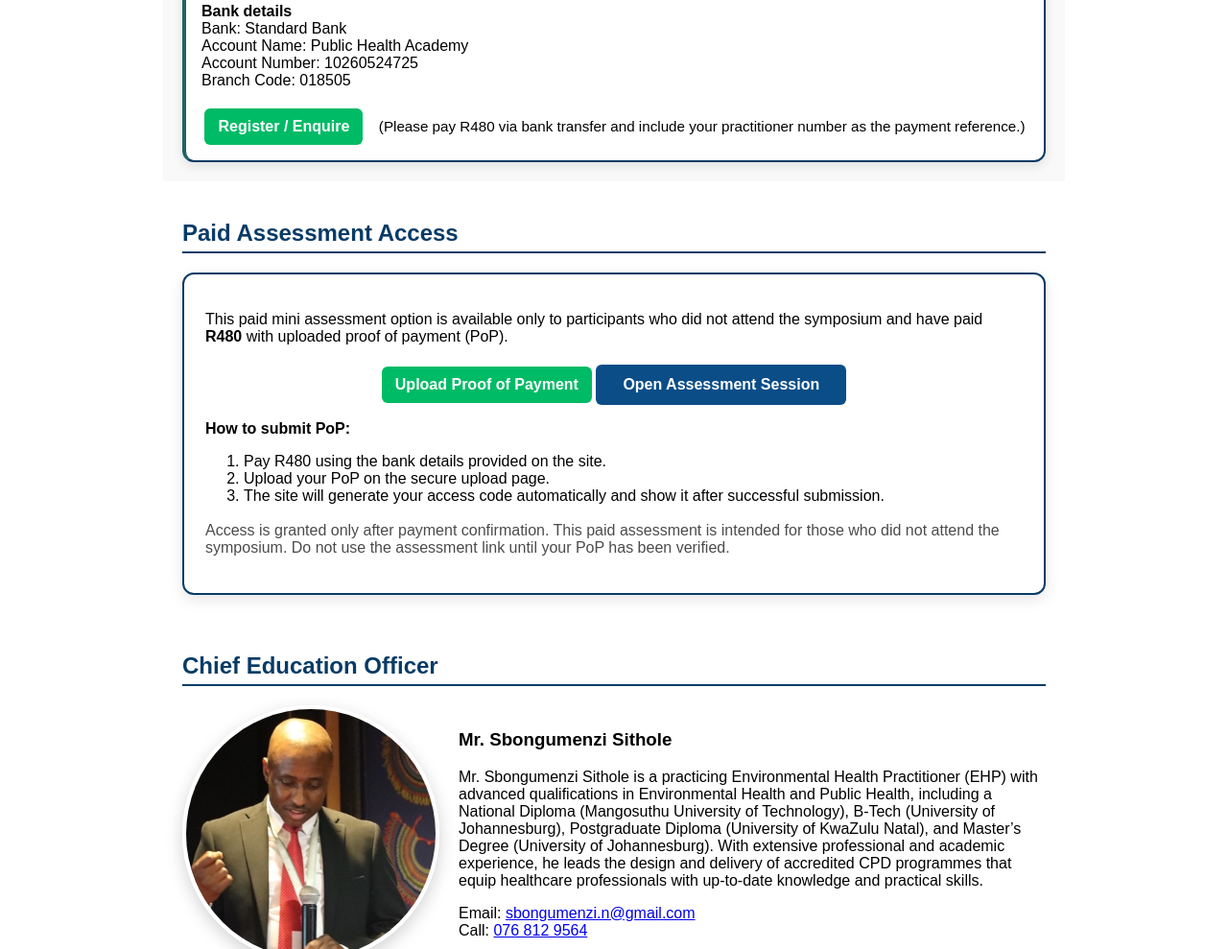
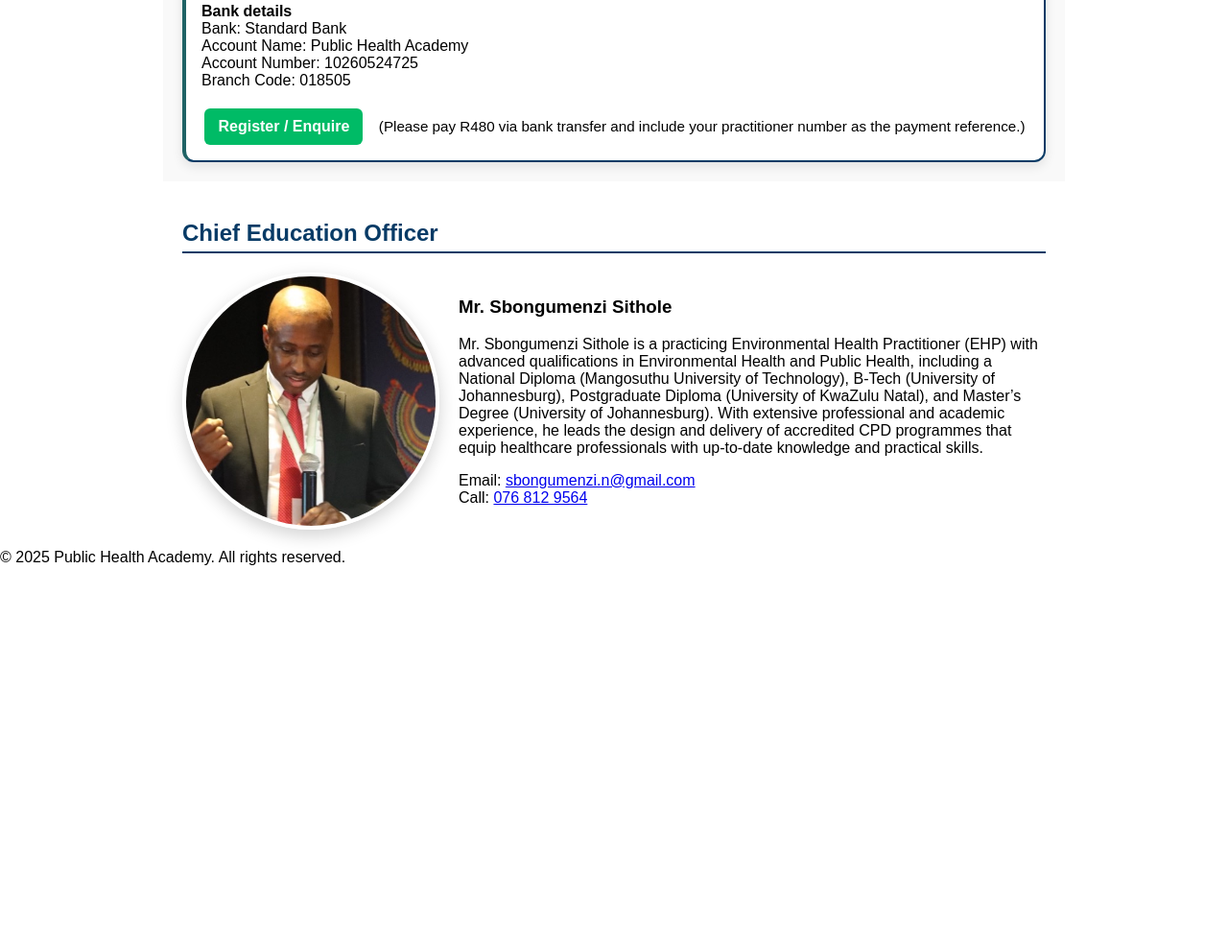
Before and after one commit to sbongumenzin-commits/Public-Health-Academy-, a plain HTML site: page index.html in a window 1280 px wide. Shown: the part 2369-3358 px from the top of the page at 96% size. After the commit the page ends 2959 px from the top, so only its background shows below. Drawn offline with Linux system fonts and the light colour scheme.

Commit message:
Remove remaining paid assessment section from homepage

```diff
--- a/index.html
+++ b/index.html
@@ -168,24 +168,6 @@
   </div>
 </section>
 
-<section class="assessment-access">
-  <h2>Paid Assessment Access</h2>
-  <div class="assessment-card">
-    <p>This paid mini assessment option is available only to participants who did not attend the symposium and have paid <strong>R480</strong> with uploaded proof of payment (PoP).</p>
-    <div class="cpd-actions">
-      <a href="proof-of-payment.html" class="register-btn">Upload Proof of Payment</a>
-      <a href="assessment.html" class="unlock-btn">Open Assessment Session</a>
-    </div>
-    <p><strong>How to submit PoP:</strong></p>
-    <ol>
-      <li>Pay R480 using the bank details provided on the site.</li>
-      <li>Upload your PoP on the secure upload page.</li>
-      <li>The site will generate your access code automatically and show it after successful submission.</li>
-    </ol>
-    <p class="note">Access is granted only after payment confirmation. This paid assessment is intended for those who did not attend the symposium. Do not use the assessment link until your PoP has been verified.</p>
-  </div>
-</section>
-
 <section class="ceo">
   <h2>Chief Education Officer</h2>
   <div class="ceo-inner">
```
